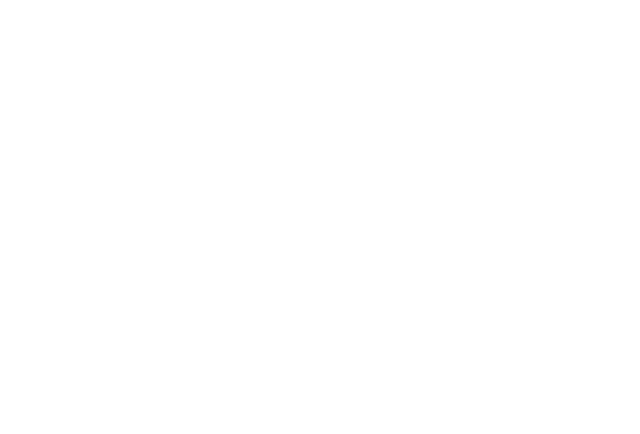
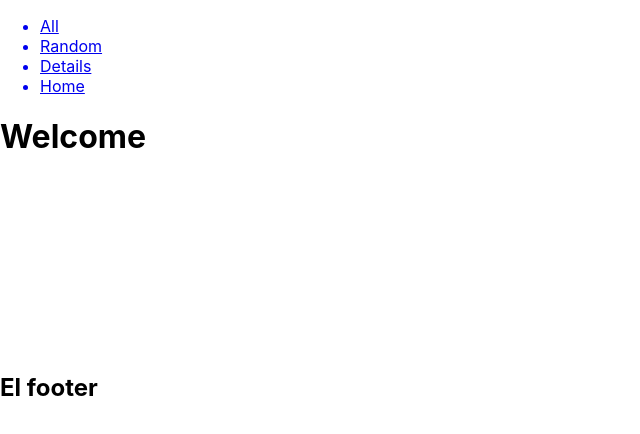
Before and after one commit to Salty-V/react_props, a React (Create React App) app: page /all in a window 1280 px wide. Before the commit this address had no page. Shown: the top 434 px of the page, without its empty margins (0-640 px from the left). Built offline with nearby package versions, Linux system fonts and the light colour scheme.

Commit message:
a lot of correction...

```diff
--- a/src/App.js
+++ b/src/App.js
@@ -12,9 +12,9 @@ function App() {
       <BrowserRouter>
         <Routes>
           <Route path="/" element={<HomePage />} />
-          <Route path="/touslesdingos" element={<AllCelebrities />} />
-          <Route path="/dingosdetails" element={<CelebritiesDetails />} />
-          <Route path="/randomstar" element={<RandomStar />} />
+          <Route path="/all" element={<AllCelebrities />} />
+          <Route path="/details" element={<CelebritiesDetails />} />
+          <Route path="/random" element={<RandomStar />} />
         </Routes>
       </BrowserRouter>
     </>
--- /dev/null
+++ b/src/components/CelebrityCard.jsx
@@ -0,0 +1,18 @@
+import { Link } from "react-router-dom";
+
+function CelebrityCard(star) {
+    return (
+        <article>
+            <Link to= {`/all/${star.id}/detail`}>
+                <img src={star.img} alt={star.name}/>
+            </Link>
+            <h3>{star.name}</h3>
+            <p>{star.bio}</p>
+
+        </article>
+    )
+}
+
+console.log(CelebrityCard)
+
+export default CelebrityCard;
--- a/src/components/Footer.jsx
+++ b/src/components/Footer.jsx
@@ -1,7 +1,7 @@
 function Footer () {
     return (
         <>
-        <h3>THE END</h3>
+        <h2>El footer</h2>
         </>
     )
 }
--- a/src/components/Header.jsx
+++ b/src/components/Header.jsx
@@ -3,13 +3,12 @@ import { Link } from "react-router-dom";
 function Header () {
     return (
         <>
-            <h3>Le ZOO</h3>
             <nav>
                 <ul>
-                    <Link to="/touslesdingos"><li>Tous les déchets</li></Link>
-                    <Link to="/randomstar"><li>Déchet aléatoire</li></Link>
-                    <Link to="/dingosdetails"><li>Déchet détaillé</li></Link>
-                    <Link to ="/"><li>Go back Home</li></Link>
+                    <Link to="/touslesdingos"><li>All</li></Link>
+                    <Link to="/randomstar"><li>Random</li></Link>
+                    <Link to="/dingosdetails"><li>Details</li></Link>
+                    <Link to ="/"><li>Home</li></Link>
                 </ul>
             </nav>
         </>
--- a/src/pages/AllCelebrities.jsx
+++ b/src/pages/AllCelebrities.jsx
@@ -1,6 +1,7 @@
 import Footer from "../components/Footer";
 import Header from "../components/Header";
 import { shittyStars } from "../utils/product-utils";
+import CelebrityCard from "../components/CelebrityCard";
 
 function AllCelebrities () {
 
@@ -8,14 +9,10 @@ function AllCelebrities () {
         <>
         <Header />
 
-            <h1>Bienvenue au zoo</h1>
-           {shittyStars.map(star => (
-                <>
-                    <h3>{star.name}</h3>
-                    <p>{star.bio}</p>
-                    <img src={star.img} alt={star.name}/>
-                </>
-           ))}
+            <h1>Welcome</h1>
+           {shittyStars.map(star => {
+            return <CelebrityCard star={star}/>
+    })}
 
         <Footer />
         </>
--- a/src/pages/CelebritiesDetails.jsx
+++ b/src/pages/CelebritiesDetails.jsx
@@ -2,36 +2,22 @@ import Header from "../components/Header";
 import Footer from "../components/Footer";
 import { shittyStars } from "../utils/product-utils";
 import { useParams } from "react-router-dom";
+import CelebrityCard from "../components/CelebrityCard";
 
-function CelebritiesDetails({shittyStars}) {
-    const { id } = useParams() // créer la variable et récupérer l'id
-    const starId = parseInt(id) // convertir l'id (chaine de caractères) en nombre via parseInt
-    const starDetails = shittyStars.find(star => star.id === starId) // filtrer les données en fonction de l'id à l'aide de find
+function CelebrityDetails () {
+    const {idInt} = useParams() // créer la variable qui permet de créer id integrer avec useParams()
+    const starDetails = shittyStars.find(star => { // créer une nouvelle variable qui va parcourir (find) le tableau (shittyStars) pour matcher (==) l'id généré par l'integrer (idInt) avec l'id récupéré dans le tableau (star.id)
+
+        return idInt === star.id // essayer avec === to check if its working
+    })
 
     return (
         <>
             <Header />
-            <h3>{starDetails.name}</h3>
-            <p>{starDetails.bio}</p>
-            <img src={starDetails.img} alt={starDetails.name} />
+            {<CelebrityCard star={starDetails}/>}
             <Footer />
         </>
-    );
-}
+    )
+};
 
-export default CelebritiesDetails;
-
-// Deux erreurs au choix:
-
-// Cannot read properties of undefined (reading 'name')
-// TypeError: Cannot read properties of undefined (reading 'name')
-
-// Cannot read properties of undefined (reading 'find')
-// TypeError: Cannot read properties of undefined (reading 'find')
-
-
-// Le problème : via find je n'arrive pas à accéder aux propriétés du tableau. Maybe il ne fait pas le lettrage entre l'id en dur du tableau et l'integrer mais j'en doute.
-// Plus probable que l'utilisation de props soit mauvaise
-
-// Quoi qu'il ça fonctionne pas ça me gonfle... (:
-// Moralité va falloir bosser les props
+export default CelebrityDetails;
--- a/src/pages/HomePage.jsx
+++ b/src/pages/HomePage.jsx
@@ -1,41 +1,28 @@
-import { useParams } from "react-router-dom"
 import Header from "../components/Header";
 import Footer from "../components/Footer";
 import { shittyStars } from "../utils/product-utils";
+import CelebrityCard from "../components/CelebrityCard";
 
 
 function HomePage() {
 
-    const {id} = useParams();
-
     const allShittyStarsSortedByDate = shittyStars.sort((star1, star2) =>
     new Date (star1.publishedAt) - new Date (star2.publishedAt))
 
-    const mostRecentPublishedSS = allShittyStarsSortedByDate.slice(0, 5)
+    const mostRecentPublishedSS = allShittyStarsSortedByDate.slice(0, 5) // tester -5
 
     const pickedByTeam = shittyStars.filter(star => star.isPickedByTeam)
 
     return (
         <>
         <Header />
-            <h1>Du people éclaté</h1>
-                {mostRecentPublishedSS.map(star => (
-                    <>
-                    <h3>{star.name}</h3>
-                    <p>{star.bio}</p>
-                    <img src={star.img} alt={star.name}/>
-                    </>
+            <h1>People</h1>
+                {mostRecentPublishedSS.map(star => {return <CelebrityCard star={star}/>
+                })}
 
-                ))}
-
-            <h1>Choix de la rédac</h1>
-                {pickedByTeam.map(star => (
-                     <>
-                     <h3>{star.name}</h3>
-                     <p>{star.bio}</p>
-                     <img src={star.img} alt={star.name}/>
-                     </>
-                ))}
+            <h1>Choosen one</h1>
+                {pickedByTeam.map(star => { return <CelebrityCard star={star}/>
+                })}
 
         <Footer />
         </>
--- a/src/pages/RandomStar.jsx
+++ b/src/pages/RandomStar.jsx
@@ -1,6 +1,7 @@
 import Header from "../components/Header";
 import Footer from "../components/Footer";
 import { shittyStars } from "../utils/product-utils";
+import CelebrityCard from "../components/CelebrityCard";
 
 
 function RandomStar () {
@@ -12,11 +13,9 @@ function RandomStar () {
     return (
         <>
         <Header />
-         <h1>Random spécimen</h1>
 
-            <h3>{randomCelebrity.name}</h3>
-            <p>{randomCelebrity.bio}</p>
-            <img src={randomCelebrity.img} alt={randomCelebrity.name}/>
+         <h1>Random</h1>
+            <CelebrityCard star={randomCelebrity} />
 
         <Footer />
         </>
```
